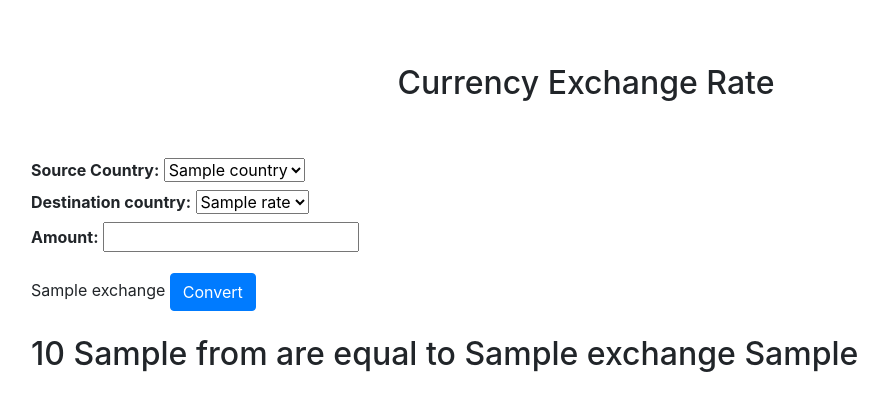
After one commit to Rn-jit/my_project, a Django app: template templates/currency_exchange.html in a window 1280 px wide. The commit adds this page. Shown: the top 411 px of the page, without its empty margins (54-942 px from the left). Run offline with Django 3.2, Linux system fonts and the light colour scheme; the template is opened without the code that fills it: most values are stand-ins (such as "Sample title", 1, 10 or a date in 2020); some libraries are stand-ins or nearby versions.

Commit message:
first commit

```diff
--- a/myapp/urls.py
+++ b/myapp/urls.py
@@ -7,5 +7,7 @@ app_name = 'myapp'
 
 urlpatterns = [
     path('', views.home, name='home'),
-    path('youtube', views.youtube, name='youtube')
+    path('youtube', views.youtube, name='youtube'),
+    path('chat/', views.chat, name='chat'),
+    path('currency_exchange/', views.currency_convert, 	name='currency_exchange')
 ]
--- /dev/null
+++ b/templates/currency_exchange.html
@@ -0,0 +1,58 @@
+<!DOCTYPE html>
+<html lang="en">
+<head>
+    <meta charset="UTF-8">
+    <title>Currency Exchange</title>
+    <link rel="stylesheet" href="https://maxcdn.bootstrapcdn.com/bootstrap/4.0.0/css/bootstrap.min.css"
+          integrity="sha384-Gn5384xqQ1aoWXA+058RXPxPg6fy4IWvTNh0E263XmFcJlSAwiGgFAW/dAiS6JXm" crossorigin="anonymous">
+</head>
+<body>
+<div class="container" style="margin-top: 5%;">
+    <h2 style="margin-bottom: 5%; text-align: center"> Currency Exchange Rate</h2>
+<form method="post">
+    {% csrf_token %}
+  <div class="form-group">
+      <label for="source_country"><strong>Source Country:</strong></label>
+
+<select name="source_country">
+        {% for i in country %}
+            <option value="{{ i }}">{{ i }}</option>
+        {% endfor %}
+    </select>
+
+      <div class="form-group">
+          <label for="destination_country"><strong>Destination country:</strong></label>
+
+<select name="destination_country" >
+  {% for i in rate %}
+    <option value="{{ i }}">{{ i }}</option>
+    {% endfor %}
+
+
+</select>
+          <br>
+
+          <label for="amount"><strong>Amount:</strong></label>
+    <input type="number" name="amount" required>
+  </div>
+    {% if exchange %}
+        {{ exchange }}
+    {% endif %}
+
+  <button type="submit" class="btn btn-primary">Convert</button><br><br>
+</form>
+{% if exchange %}
+    <h2>{{ amount }} {{ from }} are equal to {{ exchange }} {{ to }}</h2>
+{% endif %}
+</div>
+</body>
+<script src="https://code.jquery.com/jquery-3.2.1.slim.min.js"
+        integrity="sha384-KJ3o2DKtIkvYIK3UENzmM7KCkRr/rE9/Qpg6aAZGJwFDMVNA/GpGFF93hXpG5KkN"
+        crossorigin="anonymous"></script>
+<script src="https://cdnjs.cloudflare.com/ajax/libs/popper.js/1.12.9/umd/popper.min.js"
+        integrity="sha384-ApNbgh9B+Y1QKtv3Rn7W3mgPxhU9K/ScQsAP7hUibX39j7fakFPskvXusvfa0b4Q"
+        crossorigin="anonymous"></script>
+<script src="https://maxcdn.bootstrapcdn.com/bootstrap/4.0.0/js/bootstrap.min.js"
+        integrity="sha384-JZR6Spejh4U02d8jOt6vLEHfe/JQGiRRSQQxSfFWpi1MquVdAyjUar5+76PVCmYl"
+        crossorigin="anonymous"></script>
+</html>
--- a/templates/home.html
+++ b/templates/home.html
@@ -55,7 +55,9 @@
 <nav>
     <ul>
         <li><a href="{% url 'myapp:home' %}">Home</a></li>
-        <li><a href="{% url 'myapp:youtube' %}">YouTube Video Download</a></li>
+        <li><a href="{% url 'myapp:youtube' %}">YouTube Video Download</a></li><br><br>
+        <li><a href="{% url 'myapp:chat' %}">ChatBot</a></li>
+        <li><a href="{% url 'myapp:currency_exchange' %}">Currency Exchange</a></li>
 
 
     </ul>
```
Also changed, not shown: myapp/views.py (+29 -9 lines), templates/chat.html (added, +28 -0 lines).
